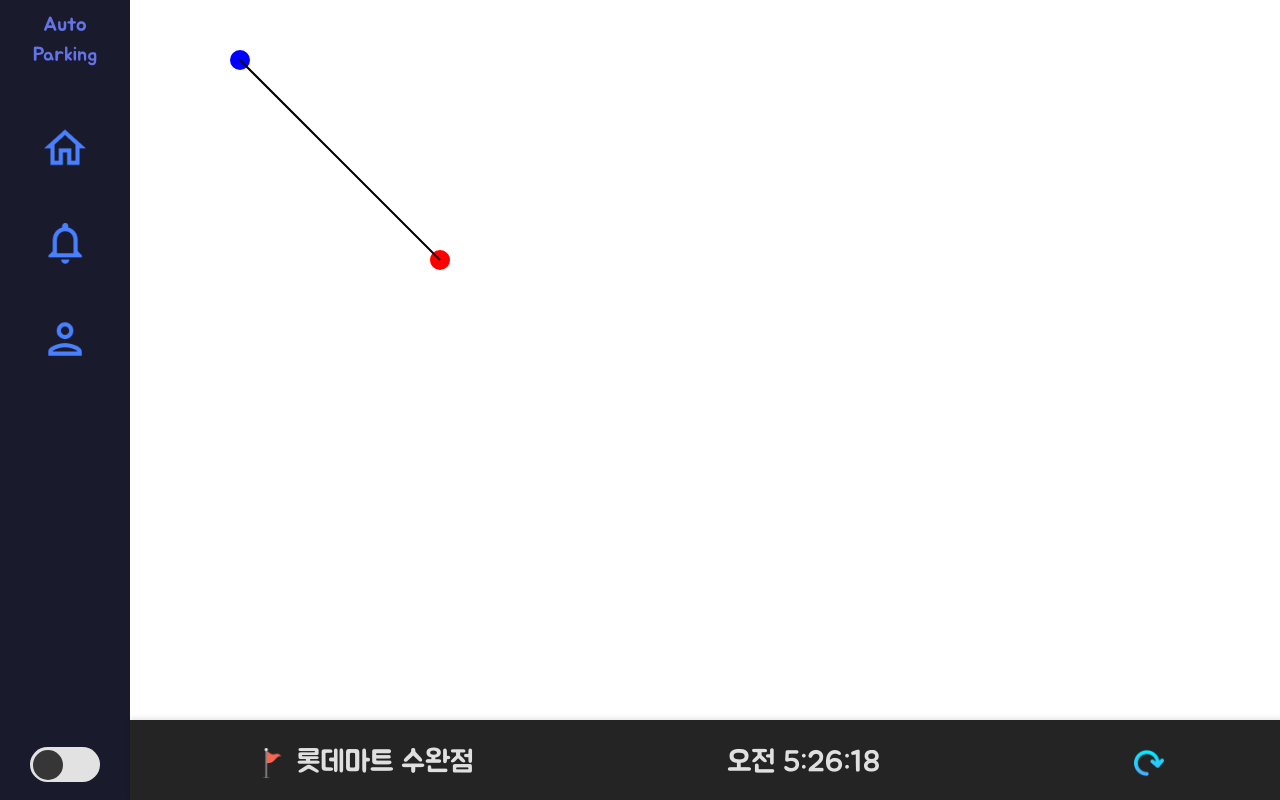
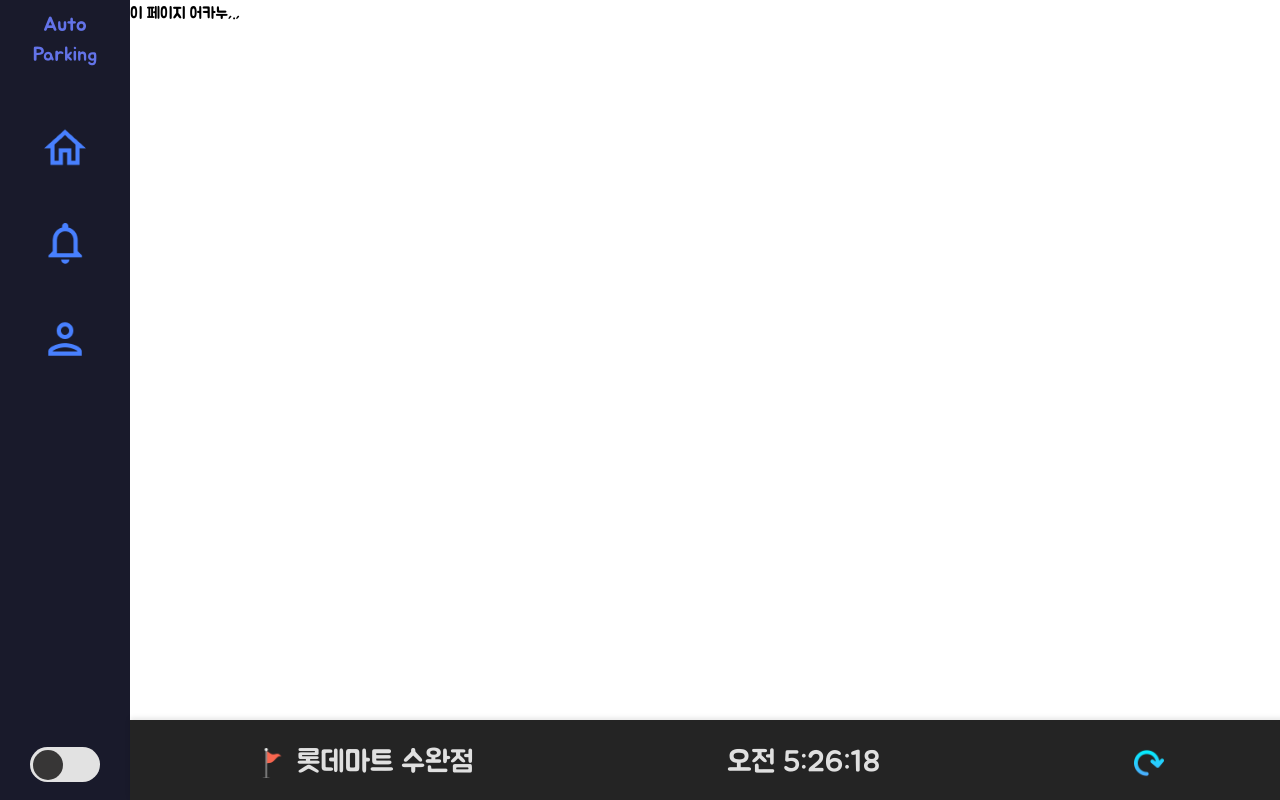
Before and after one commit to SeungYeopO/Smart-ParkingLot, a React (Create React App) app in the folder frontend/front-end/: page /drivingmap in a window 1280 px wide. Built offline with nearby package versions, Linux system fonts and the light colour scheme; no server answers.

Commit message:
feat: 프론트 머지

```diff
--- a/frontend/front-end/src/App.css
+++ b/frontend/front-end/src/App.css
@@ -196,7 +196,6 @@ body {
   box-shadow: 3px 3px 80px 2px rgba(142, 146, 211, 0.5);
 }
 
-
 .dotsinfo {
   font-size: small;
 }
@@ -224,11 +223,9 @@ body {
 
 .adminmode-bg {
   /* background-color: black; */
-  height : 100vh;
+  height: 100vh;
   /* color: white; */
 }
-
-
 
 .nav-logo img {
   width: 50px; /* 로고 크기 조정이 필요할 수 있습니다 */
@@ -729,3 +726,38 @@ body {
   background-color: #ff704d; /* 호버 시 배경색 변경 예시 */
   cursor: pointer; /* 마우스 커서를 포인터로 변경 */
 }
+
+/* 말풍선 주변을 도는 가상 요소를 위한 애니메이션 정의 */
+@keyframes circleAround {
+  0% {
+    transform: rotate(0deg) translateX(50px) rotate(0deg);
+  }
+  100% {
+    transform: rotate(360deg) translateX(50px) rotate(-360deg);
+  }
+}
+
+.balloonStatus1::before,
+.balloonStatus2::before,
+.balloonStatus3::before,
+.balloonStatus4::before,
+.balloonStatus5::before,
+.balloonStatus6::before,
+.balloonStatus7::before,
+.balloonStatus8::before {
+  content: "+5";
+  position: absolute;
+  top: 50%;
+  left: 50%;
+  transform: translate(-50%, -50%);
+  width: 30px;
+  height: 30px;
+  line-height: 30px; /* height와 동일한 값으로 설정 */
+  text-align: center;
+  border-radius: 50%;
+  background-color: rgb(235, 74, 154);
+  animation: circleAround 5s infinite linear;
+  color: white; /* 텍스트 색상을 설정하려면 이 속성을 사용하세요 */
+  font-size: 14px; /* 텍스트 크기를 조정하려면 이 속성을 사용하세요 */
+  vertical-align: middle; /* 세로 중앙 정렬을 개선 */
+}
--- a/frontend/front-end/src/pages/User/DrivingMap.jsx
+++ b/frontend/front-end/src/pages/User/DrivingMap.jsx
@@ -1,60 +1,19 @@
-import React, { useState, useEffect } from 'react';
-import SideNavbar from '../../components/SideNavbar';
-import BottomNavbar from '../../components/BottomNavbar';
+import React, { useState, useEffect } from "react";
+import SideNavbar from "../../components/SideNavbar";
+import BottomNavbar from "../../components/BottomNavbar";
 
 const DrivingMap = () => {
-  // 현재 위치와 목적지 위치를 상태로 관리
-  const [currentPosition, setCurrentPosition] = useState({ x: 100, y: 50 }); // 46번 주차 공간 위치 가정
-  const [destination, setDestination] = useState({ x: 300, y: 250 }); // 61번 주차 공간 위치 가정
-
   const destinationMapStyle = {
     flex: 1,
-    position: 'relative',
-    overflow: 'hidden',
+    position: "relative",
+    overflow: "hidden",
   };
 
-  useEffect(() => {
-    // 현재 위치에서 목적지까지 경로를 그리기 위한 로직
-    // 이 예제에서는 단순화를 위해 현재 위치와 목적지를 직접 설정합니다.
-    // 실제 애플리케이션에서는 경로 계산 알고리즘을 사용할 수 있습니다.
-  }, []); // 의존성 배열을 빈 배열로 설정하여 컴포넌트 마운트 시 1회만 실행
-
   return (
-    <div className="parkingLot" style={{ height: '100vh', display: 'flex' }}>
+    <div className="parkingLot" style={{ height: "100vh", display: "flex" }}>
       <SideNavbar />
       <div style={destinationMapStyle}>
-        <div
-          style={{
-            position: 'absolute',
-            left: currentPosition.x,
-            top: currentPosition.y,
-            width: '20px',
-            height: '20px',
-            borderRadius: '50%',
-            backgroundColor: 'blue', // 현재 위치 마커
-          }}
-        />
-        <div
-          style={{
-            position: 'absolute',
-            left: destination.x,
-            top: destination.y,
-            width: '20px',
-            height: '20px',
-            borderRadius: '50%',
-            backgroundColor: 'red', // 목적지 마커
-          }}
-        />
-        <svg style={{ width: '100%', height: '100%', position: 'absolute', top: 0, left: 0 }}>
-          <line
-            x1={currentPosition.x + 10} // 마커의 중심을 기준으로 선을 그림
-            y1={currentPosition.y + 10}
-            x2={destination.x + 10}
-            y2={destination.y + 10}
-            stroke="black"
-            strokeWidth="2"
-          />
-        </svg>
+        이 페이지 어카누,.,
         <BottomNavbar />
       </div>
     </div>
```
